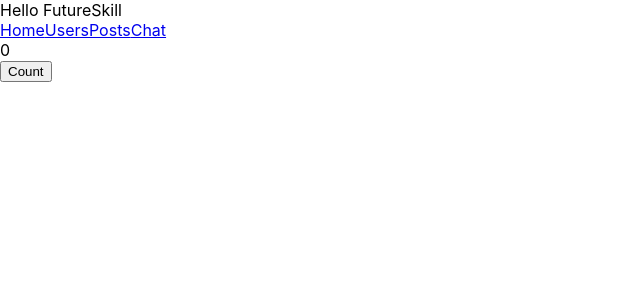
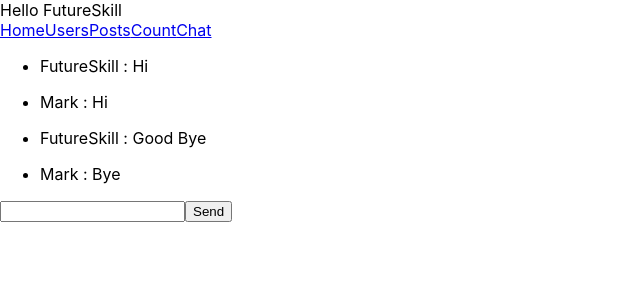
Before and after one commit to WashiraSuyajai/react-at-futureskill, a React (Create React App) app in the folder react-sample/: page /chat in a window 1280 px wide. Shown: the top 300 px of the page, without its empty margins (0-640 px from the left). Built offline with nearby package versions, Linux system fonts and the light colour scheme; no server answers.

Commit message:
Build chat box and send button

```diff
--- a/react-sample/src/App.js
+++ b/react-sample/src/App.js
@@ -4,6 +4,7 @@ import User from './user/User';
 import Post from './post/Post';
 import { Route, Link } from 'react-router-dom';
 import Request from './lib/Request';
+import Count from './chat/Count';
 import Chatroom from './chat/Chatroom';
 class App extends Component {
 
@@ -27,6 +28,7 @@ class App extends Component {
         <Link to="/">Home</Link>
           <Link to="/users">Users</Link>
           <Link to="/posts">Posts</Link>
+          <Link to="/count">Count</Link>
           <Link to="/chat">Chat</Link>
         </div>
 
@@ -46,10 +48,8 @@ class App extends Component {
             </Request>
           )}
         />
-        <Route
-          path="/chat"
-          component={Chatroom}
-        />
+        <Route path="/count" component={Count} />
+        <Route path="/chat" component={Chatroom} />
       </div>
     );
   }
--- a/react-sample/src/chat/Chatroom.js
+++ b/react-sample/src/chat/Chatroom.js
@@ -1,39 +1,29 @@
 import React, { Component } from 'react';
 import socketIOClient from 'socket.io-client';
+import MessageList from './MessageList';
+import MessageForm from './MessageForm';
 
 class Chatroom extends Component {
     state = {
-        socket : null,
-        count : 0 //เพิ่ม count และ initial ค่า 0
+        messages: [
+            {text: "Hi", member: "FutureSkill"},
+            {text: "Hi", member: "Mark"},
+            {text: "Good Bye", member: "FutureSkill"},
+            {text: "Bye", member: "Mark"},
+        ]
     };
 
-    componentDidMount() {
-        const socket = socketIOClient('localhost:8080');
-
-        this.setState({ socket: socket });
-
-        socket.on("count", data => this.handleCount(data))
-
-        //socket.emit("emit", { data: "test" });
-        //จะส่ง "emit" ไปหา server จากนั้น server จะทำการรันกับ { data: "test" }
+    onMessageSend = message => {
+        this.setState({ messages: [...this.state.messages, { ...message }]});
+    };
+    render() {
+        return (
+            <div>
+                <MessageList messages={this.state.messages}/>
+                <MessageForm onMessageSend={this.onMessageSend}/>
+            </div>
+        )
     }
-
-    handleCount = data => {
-        this.setState({ count : data.count })
-    }
-
-    onclick = () => {
-        let { socket, count } = this.state; //spread operator
-        count = count +1;
-        this.setState({ count : count });
-        socket.emit("emit", { count : count });
-    }
-    render() {
-        return <div>
-            <div>{this.state.count}</div>
-            <button onClick={this.onclick}>Count</button>
-        </div>
-    } //เพิมปุ่ม "Count" เมื่อกด จะรัน function "onClick"
 }
 
 export default Chatroom;
--- /dev/null
+++ b/react-sample/src/chat/Count.js
@@ -0,0 +1,39 @@
+import React, { Component } from 'react';
+import socketIOClient from 'socket.io-client';
+
+class Count extends Component {
+    state = {
+        socket : null,
+        count : 0 //เพิ่ม count และ initial ค่า 0
+    };
+
+    componentDidMount() {
+        const socket = socketIOClient('localhost:8080');
+
+        this.setState({ socket: socket });
+
+        socket.on("count", data => this.handleCount(data))
+
+        //socket.emit("emit", { data: "test" });
+        //จะส่ง "emit" ไปหา server จากนั้น server จะทำการรันกับ { data: "test" }
+    }
+
+    handleCount = data => {
+        this.setState({ count : data.count })
+    }
+
+    onclick = () => {
+        let { socket, count } = this.state; //spread operator
+        count = count +1;
+        this.setState({ count : count });
+        socket.emit("emit", { count : count });
+    }
+    render() {
+        return <div>
+            <div>{this.state.count}</div>
+            <button onClick={this.onclick}>Count</button>
+        </div>
+    } //เพิมปุ่ม "Count" เมื่อกด จะรัน function "onClick"
+}
+
+export default Count;
--- /dev/null
+++ b/react-sample/src/chat/Message.js
@@ -0,0 +1,16 @@
+import React, { Component } from 'react';
+
+class Message extends Component {
+    render() {
+        const { message } =this.props;
+        return (
+            <li>
+                <div>
+                    <div>{message.member} : {message.text}</div>
+                </div>
+            </li>
+        );
+    }
+}
+
+export default Message;
--- /dev/null
+++ b/react-sample/src/chat/MessageForm.js
@@ -0,0 +1,26 @@
+import React, { Component } from 'react';
+
+class MessageForm extends Component {
+
+    state = {
+        text: ''
+    }
+    onSubmit = e => {
+        e.preventDefault();
+        //send message โดยไม่ reload (กระพริบ) ระหว่างการส่ง
+        this.props.onMessageSend({text: this.state.text, member: "FutureSkill"});
+    }
+    onChange = e => {
+        this.setState({text: e.target.value});
+    };
+    render() {
+        return (
+            <form onSubmit={this.onSubmit}>
+                <input type="text" value={this.state.text} onChange={this.onChange}/>
+                <button>Send</button>
+            </form>
+        ) //สร้างกล่องข้อความและปุ่ม "Send"
+    }
+}
+
+export default MessageForm;
--- /dev/null
+++ b/react-sample/src/chat/MessageList.js
@@ -0,0 +1,16 @@
+import React, { Component } from 'react';
+import Message from './Message';
+
+class MessageList extends Component {
+    render() {
+        const { messages } = this.props;
+        return messages.map(message_naja => (
+            <ul>
+                <Message message={message_naja}/>
+
+            </ul>
+        ));
+    }
+}
+
+export default MessageList;
```
